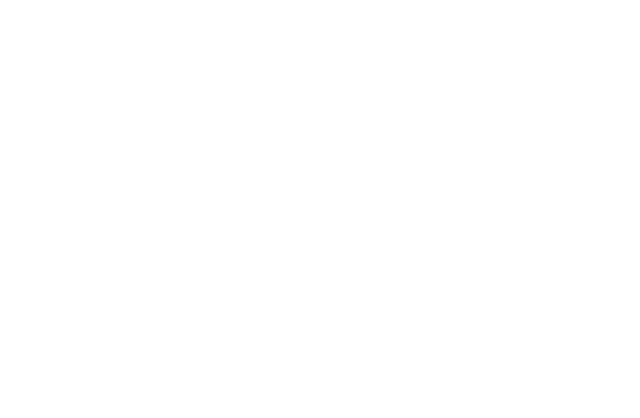
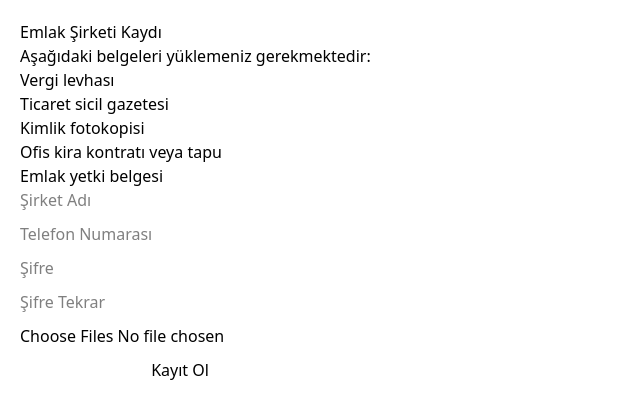
Before and after one commit to yagizhanaydin/MyyHomeWebsite, a React (Vite) app: page /companyregister in a window 1280 px wide. Before the commit this address had no page. Shown: the top 418 px of the page, without its empty margins (0-640 px from the left). Built offline with nearby package versions, Linux system fonts and the light colour scheme.

Commit message:
admin paneline giriş tamam

```diff
--- a/package.json
+++ b/package.json
@@ -13,7 +13,9 @@
     "@tailwindcss/vite": "^4.1.14",
     "axios": "^1.12.2",
     "formik": "^2.4.6",
+    "jwt-decode": "^4.0.0",
     "react": "^19.1.1",
+    "react-admin": "^5.12.1",
     "react-dom": "^19.1.1",
     "react-router-dom": "^7.9.4",
     "yup": "^1.7.1"
--- a/src/App.jsx
+++ b/src/App.jsx
@@ -5,10 +5,11 @@ import Login from './client/Login';
 import VerifyEmail from './client/VerifyEmail';
 import AnaSayfa from './client/AnaSayfa';
 import IlanDetay from './client/IlanDetay';
-import AddIlan from './client/Addilan'; // Büyük harfle başlamalı
+import AddIlan from './client/Addilan';
 import OdaYenilemeHizmetleri from './client/OdaYenilemeHizmetleri';
 import OdaYenilemeHizmetleriDetail from './client/OdaYenilemeHizmetleriDetail';
-
+import CompanyRegister from './company/CompanyRegister';
+import AdminPanel from './admin/AdminPanel';
 function App() {
   const [count, setCount] = useState(0);
 
@@ -22,8 +23,9 @@ function App() {
         <Route path="/ilanekleme" element={<AddIlan />} />
         <Route path="/ilandetail/:id" element={<IlanDetay />} />
           <Route path="/odayenileme" element={<OdaYenilemeHizmetleri />} />
-
 <Route path="/odayenilemedetail/:id" element={<OdaYenilemeHizmetleriDetail />} />
+<Route path="/companyregister" element={<CompanyRegister />} />
+<Route path="/adminpanel" element={< AdminPanel />} />
       </Routes>
     </Router>
   );
--- /dev/null
+++ b/src/admin/AdminPanel.jsx
@@ -0,0 +1,90 @@
+import React, { useEffect, useState } from 'react';
+import axios from 'axios';
+import { useNavigate } from 'react-router-dom';
+import { jwtDecode } from 'jwt-decode';
+
+function AdminPanel() {
+  const navigate = useNavigate();
+  const [companyData, setCompanyData] = useState([]);
+
+  // 🔐 Admin kontrolü
+  const AdminControl = () => {
+    const token = localStorage.getItem("token");
+    if (!token) {
+      navigate("/login");
+      return;
+    }
+
+    try {
+      const decoded = jwtDecode(token);
+      console.log("Decoded token:", decoded);
+
+      // Eğer backend token'a role eklemiyorsa localStorage'dan oku:
+      const role = decoded.role || localStorage.getItem("role");
+
+      if (role !== "admin") {
+        navigate("/");
+      }
+    } catch (err) {
+      console.error("Token çözümlenemedi:", err);
+      navigate("/login");
+    }
+  };
+
+  // 🧾 Şirket verilerini çek
+  const GetCompanyData = async () => {
+    const token = localStorage.getItem("token");
+    try {
+      const response = await axios.get("http://localhost:3000/admin/companylist", {
+        headers: {
+          "Authorization": `Bearer ${token}`,
+        },
+      });
+      setCompanyData(response.data);
+    } catch (error) {
+      console.error("Veri alınırken hata oluştu:", error);
+    }
+  };
+
+  // 🚪 Çıkış işlemi
+  const handleLogout = () => {
+    localStorage.removeItem("token");
+    localStorage.removeItem("role");
+    navigate("/login");
+  };
+
+  useEffect(() => {
+    AdminControl();
+    GetCompanyData();
+  }, []);
+
+  return (
+    <div className="p-10 relative">
+      {/* 🔹 Üst bar */}
+      <div className="flex justify-between items-center mb-6">
+        <h1 className="text-3xl font-bold">Admin Panel</h1>
+        <button
+          onClick={handleLogout}
+          className="bg-red-600 hover:bg-red-700 text-white px-4 py-2 rounded-lg"
+        >
+          Çıkış Yap
+        </button>
+      </div>
+
+      {/* 🔹 Şirket listesi */}
+      {companyData.length > 0 ? (
+        <ul className="space-y-2">
+          {companyData.map((company, index) => (
+            <li key={index} className="p-3 bg-gray-100 rounded-xl">
+              {company.name}
+            </li>
+          ))}
+        </ul>
+      ) : (
+        <p>Şirket verisi bulunamadı.</p>
+      )}
+    </div>
+  );
+}
+
+export default AdminPanel;
--- a/src/client/AnaSayfa.jsx
+++ b/src/client/AnaSayfa.jsx
@@ -12,7 +12,7 @@ function AnaSayfa() {
   const dataAl = async () => {
     setLoading(true);
 
-    // Filtreye göre önce eski verileri temizle
+
     if (filter === "ilan") setOdaYenileme([]);
     if (filter === "oda") setIlanlar([]);
     if (filter === "hepsi") {
--- a/src/client/OdaYenilemeHizmetleri.jsx
+++ b/src/client/OdaYenilemeHizmetleri.jsx
@@ -1,6 +1,6 @@
 import React, { useState } from "react";
 import axios from "axios";
-import illerData from "../data/turkiye_il_ilce.json"; // <- src/data içinde olmalı
+import illerData from "../data/turkiye_il_ilce.json";
 
 function OdaYenilemeHizmetleri() {
   const [iller] = useState(
--- a/src/client/RegisterClient.jsx
+++ b/src/client/RegisterClient.jsx
@@ -9,6 +9,7 @@ function RegisterClient() {
 
   const RegisterFormik = useFormik({
     initialValues: {
+      name: "",
       email: "",
       password: "",
       passwordagain: ""
@@ -32,7 +33,6 @@ function RegisterClient() {
   });
 
   const inputBase = "w-full px-4 py-3 rounded-xl border-2 bg-white/80 backdrop-blur-sm transition-all duration-200 focus:outline-none focus:scale-[1.02]";
-
   const inputClass = (fieldName) =>
     `${inputBase} ${
       RegisterFormik.touched[fieldName] && RegisterFormik.errors[fieldName]
@@ -42,7 +42,6 @@ function RegisterClient() {
 
   return (
     <div className="min-h-screen flex items-center justify-center bg-gradient-to-br from-blue-500 via-purple-500 to-pink-500 p-4">
-
       <div className="absolute inset-0 overflow-hidden">
         <div className="absolute -top-40 -right-32 w-80 h-80 bg-white/10 rounded-full blur-3xl"></div>
         <div className="absolute -bottom-40 -left-32 w-80 h-80 bg-white/10 rounded-full blur-3xl"></div>
@@ -54,7 +53,7 @@ function RegisterClient() {
           className="bg-white/20 backdrop-blur-lg rounded-3xl border-2 border-white/30 shadow-2xl p-8"
           aria-label="Kayıt formu"
         >
-
+          {/* Başlık */}
           <div className="text-center mb-8">
             <div className="w-16 h-16 bg-white/20 rounded-2xl flex items-center justify-center mx-auto mb-4 border-2 border-white/30">
               <svg className="w-8 h-8 text-white" fill="none" stroke="currentColor" viewBox="0 0 24 24">
@@ -68,28 +67,31 @@ function RegisterClient() {
 
           {successMessage && (
             <div className="mb-6 p-4 rounded-xl bg-green-500/20 backdrop-blur-sm border border-green-400/30 text-white text-sm">
-              <div className="flex items-center gap-2">
-                <svg className="w-5 h-5" fill="currentColor" viewBox="0 0 20 20">
-                  <path fillRule="evenodd" d="M10 18a8 8 0 100-16 8 8 0 000 16zm3.707-9.293a1 1 0 00-1.414-1.414L9 10.586 7.707 9.293a1 1 0 00-1.414 1.414l2 2a1 1 0 001.414 0l4-4z" clipRule="evenodd" />
-                </svg>
-                {successMessage}
-              </div>
+              {successMessage}
+            </div>
+          )}
+          {serverError && (
+            <div className="mb-6 p-4 rounded-xl bg-rose-500/20 backdrop-blur-sm border border-rose-400/30 text-white text-sm">
+              {serverError}
             </div>
           )}
 
-          {serverError && (
-            <div className="mb-6 p-4 rounded-xl bg-rose-500/20 backdrop-blur-sm border border-rose-400/30 text-white text-sm">
-              <div className="flex items-center gap-2">
-                <svg className="w-5 h-5" fill="currentColor" viewBox="0 0 20 20">
-                  <path fillRule="evenodd" d="M10 18a8 8 0 100-16 8 8 0 000 16zM8.707 7.293a1 1 0 00-1.414 1.414L8.586 10l-1.293 1.293a1 1 0 101.414 1.414L10 11.414l1.293 1.293a1 1 0 001.414-1.414L11.414 10l1.293-1.293a1 1 0 00-1.414-1.414L10 8.586 8.707 7.293z" clipRule="evenodd" />
-                </svg>
-                {serverError}
-              </div>
+          <div className="space-y-6">
+
+            <div>
+              <label className="block text-white/90 text-sm font-medium mb-3">İsim</label>
+              <input
+                type="text"
+                name="name"
+                placeholder="Adınızı girin"
+                {...RegisterFormik.getFieldProps("name")}
+                className={inputClass("name")}
+              />
+              {RegisterFormik.touched.name && RegisterFormik.errors.name && (
+                <p className="text-rose-200 text-xs mt-2">{RegisterFormik.errors.name}</p>
+              )}
             </div>
-          )}
 
-
-          <div className="space-y-6">
 
             <div>
               <label className="block text-white/90 text-sm font-medium mb-3">E-posta Adresi</label>
@@ -101,12 +103,7 @@ function RegisterClient() {
                 className={inputClass("email")}
               />
               {RegisterFormik.touched.email && RegisterFormik.errors.email && (
-                <p className="text-rose-200 text-xs mt-2 flex items-center gap-1">
-                  <svg className="w-3 h-3" fill="currentColor" viewBox="0 0 20 20">
-                    <path fillRule="evenodd" d="M10 18a8 8 0 100-16 8 8 0 000 16zM8.707 7.293a1 1 0 00-1.414 1.414L8.586 10l-1.293 1.293a1 1 0 101.414 1.414L10 11.414l1.293 1.293a1 1 0 001.414-1.414L11.414 10l1.293-1.293a1 1 0 00-1.414-1.414L10 8.586 8.707 7.293z" clipRule="evenodd" />
-                  </svg>
-                  {RegisterFormik.errors.email}
-                </p>
+                <p className="text-rose-200 text-xs mt-2">{RegisterFormik.errors.email}</p>
               )}
             </div>
 
@@ -121,12 +118,7 @@ function RegisterClient() {
                 className={inputClass("password")}
               />
               {RegisterFormik.touched.password && RegisterFormik.errors.password && (
-                <p className="text-rose-200 text-xs mt-2 flex items-center gap-1">
-                  <svg className="w-3 h-3" fill="currentColor" viewBox="0 0 20 20">
-                    <path fillRule="evenodd" d="M10 18a8 8 0 100-16 8 8 0 000 16zM8.707 7.293a1 1 0 00-1.414 1.414L8.586 10l-1.293 1.293a1 1 0 101.414 1.414L10 11.414l1.293 1.293a1 1 0 001.414-1.414L11.414 10l1.293-1.293a1 1 0 00-1.414-1.414L10 8.586 8.707 7.293z" clipRule="evenodd" />
-                  </svg>
-                  {RegisterFormik.errors.password}
-                </p>
+                <p className="text-rose-200 text-xs mt-2">{RegisterFormik.errors.password}</p>
               )}
             </div>
 
@@ -141,12 +133,7 @@ function RegisterClient() {
                 className={inputClass("passwordagain")}
               />
               {RegisterFormik.touched.passwordagain && RegisterFormik.errors.passwordagain && (
-                <p className="text-rose-200 text-xs mt-2 flex items-center gap-1">
-                  <svg className="w-3 h-3" fill="currentColor" viewBox="0 0 20 20">
-                    <path fillRule="evenodd" d="M10 18a8 8 0 100-16 8 8 0 000 16zM8.707 7.293a1 1 0 00-1.414 1.414L8.586 10l-1.293 1.293a1 1 0 101.414 1.414L10 11.414l1.293 1.293a1 1 0 001.414-1.414L11.414 10l1.293-1.293a1 1 0 00-1.414-1.414L10 8.586 8.707 7.293z" clipRule="evenodd" />
-                  </svg>
-                  {RegisterFormik.errors.passwordagain}
-                </p>
+                <p className="text-rose-200 text-xs mt-2">{RegisterFormik.errors.passwordagain}</p>
               )}
             </div>
           </div>
@@ -157,28 +144,14 @@ function RegisterClient() {
             disabled={RegisterFormik.isSubmitting}
             className="w-full mt-8 py-4 px-6 bg-white/20 hover:bg-white/30 backdrop-blur-sm border-2 border-white/30 rounded-xl text-white font-semibold text-lg transition-all duration-200 hover:scale-[1.02] hover:shadow-2xl disabled:opacity-50 disabled:cursor-not-allowed disabled:hover:scale-100 flex items-center justify-center gap-3"
           >
-            {RegisterFormik.isSubmitting ? (
-              <>
-                <svg className="w-5 h-5 animate-spin" fill="none" stroke="currentColor" viewBox="0 0 24 24">
-                  <path strokeLinecap="round" strokeLinejoin="round" strokeWidth={2} d="M4 4v5h.582m15.356 2A8.001 8.001 0 004.582 9m0 0H9m11 11v-5h-.581m0 0a8.003 8.003 0 01-15.357-2m15.357 2H15" />
-                </svg>
-                Kayıt Yapılıyor...
-              </>
-            ) : (
-              <>
-                <svg className="w-5 h-5" fill="none" stroke="currentColor" viewBox="0 0 24 24">
-                  <path strokeLinecap="round" strokeLinejoin="round" strokeWidth={2} d="M11 16l-4-4m0 0l4-4m-4 4h14m-5 4v1a3 3 0 01-3 3H6a3 3 0 01-3-3V7a3 3 0 013-3h7a3 3 0 013 3v1" />
-                </svg>
-                Kayıt Ol
-              </>
-            )}
+            {RegisterFormik.isSubmitting ? "Kayıt Yapılıyor..." : "Kayıt Ol"}
           </button>
 
 
           <div className="mt-6 text-center">
             <p className="text-white/70 text-sm">
               Zaten hesabınız var mı?{" "}
-              <a href="/login" className="text-white font-semibold hover:text-white/90 underline transition-colors">
+              <a href="/login" className="text-white font-semibold hover:text-white/90 underline">
                 Giriş Yapın
               </a>
             </p>
--- /dev/null
+++ b/src/company/CompanyRegister.jsx
@@ -0,0 +1,139 @@
+import React, { useState } from "react";
+import axios from "axios";
+import { useFormik } from "formik";
+import CompanyRegisterSchema from "../schemas/CompanyRegisterSchema.jsx";
+
+function CompanyRegister() {
+  const [belgeler, setBelgeler] = useState([]);
+
+  const handleFileChange = (e) => {
+    const yeniBelgeler = Array.from(e.target.files);
+    setBelgeler((prev) => [...prev, ...yeniBelgeler]);
+  };
+
+  const RegisterFormik = useFormik({
+    initialValues: {
+      company_name: "",
+      phone_number: "",
+      password: "",
+      confirmPassword: ""
+    },
+    validationSchema: CompanyRegisterSchema,
+   onSubmit: async (values) => {
+  if (belgeler.length === 0) {
+    alert("Lütfen belgelerinizi yükleyin!");
+    return;
+  }
+
+  const formData = new FormData();
+  formData.append("company_name", values.company_name);
+  formData.append("phone_number", values.phone_number);
+  formData.append("password", values.password);
+  formData.append("confirmPassword", values.confirmPassword);
+
+  belgeler.forEach((belge) => formData.append("belgeler", belge));
+
+  try {
+    const res = await axios.post(
+      "http://localhost:3000/company/register",
+      formData
+    );
+
+    console.log(" Backend cevabı:", res.data);
+    alert("Kayıt ve belge yükleme başarılı!");
+  } catch (err) {
+    console.error(" Kayıt hatası:", err);
+
+
+    if (err.response && err.response.data && err.response.data.message) {
+      alert("Kayıt başarısız: " + err.response.data.message);
+      console.log("Backend mesajı:", err.response.data.message);
+    } else {
+      alert("Kayıt başarısız: Sunucuya ulaşılamıyor veya bilinmeyen hata.");
+    }
+  }
+}
+
+  });
+
+  return (
+    <div style={{ padding: "20px" }}>
+      <h2>Emlak Şirketi Kaydı</h2>
+      <p>Aşağıdaki belgeleri yüklemeniz gerekmektedir:</p>
+      <ul>
+        <li>Vergi levhası</li>
+        <li>Ticaret sicil gazetesi</li>
+        <li>Kimlik fotokopisi</li>
+        <li>Ofis kira kontratı veya tapu</li>
+        <li>Emlak yetki belgesi</li>
+      </ul>
+
+      <form
+        onSubmit={RegisterFormik.handleSubmit}
+        style={{
+          display: "flex",
+          flexDirection: "column",
+          gap: "10px",
+          width: "320px",
+        }}
+      >
+        <input
+          type="text"
+          name="company_name"
+          placeholder="Şirket Adı"
+          onChange={RegisterFormik.handleChange}
+          value={RegisterFormik.values.company_name}
+          required
+        />
+        <input
+          type="text"
+          name="phone_number"
+          placeholder="Telefon Numarası"
+          onChange={RegisterFormik.handleChange}
+          value={RegisterFormik.values.phone_number}
+          required
+        />
+        <input
+          type="password"
+          name="password"
+          placeholder="Şifre"
+          onChange={RegisterFormik.handleChange}
+          value={RegisterFormik.values.password}
+          required
+        />
+        <input
+          type="password"
+          name="confirmPassword"
+          placeholder="Şifre Tekrar"
+          onChange={RegisterFormik.handleChange}
+          value={RegisterFormik.values.confirmPassword}
+          required
+        />
+        <input
+          type="file"
+          name="belgeler"
+          onChange={handleFileChange}
+          accept=".pdf,.jpg,.png"
+          multiple
+          required
+        />
+
+
+        {belgeler.length > 0 && (
+          <div>
+            <p>Yüklenecek Belgeler:</p>
+            <ul>
+              {belgeler.map((file, index) => (
+                <li key={index}>{file.name}</li>
+              ))}
+            </ul>
+          </div>
+        )}
+
+        <button type="submit">Kayıt Ol</button>
+      </form>
+    </div>
+  );
+}
+
+export default CompanyRegister;
--- /dev/null
+++ b/src/schemas/CompanyRegisterSchema.jsx
@@ -0,0 +1,20 @@
+import * as Yup from 'yup';
+
+const CompanyRegisterSchema = Yup.object().shape({
+  company_name: Yup.string()
+    .required('Şirket adı zorunludur'),
+
+  phone_number: Yup.string()
+    .matches(/^[0-9]{10,15}$/, 'Geçerli bir telefon numarası girin')
+    .required('Telefon numarası zorunludur'),
+
+  password: Yup.string()
+    .min(6, 'Şifre en az 6 karakter olmalı')
+    .required('Şifre zorunludur'),
+
+  confirmPassword: Yup.string()
+    .oneOf([Yup.ref('password')], 'Şifreler uyuşmuyor')
+    .required('Şifre tekrar zorunludur'),
+});
+
+export default CompanyRegisterSchema;
```
Also changed, not shown: src/client/Login.jsx (+9 -8 lines), 1 other file (tests, documents, lock files or other folders).
